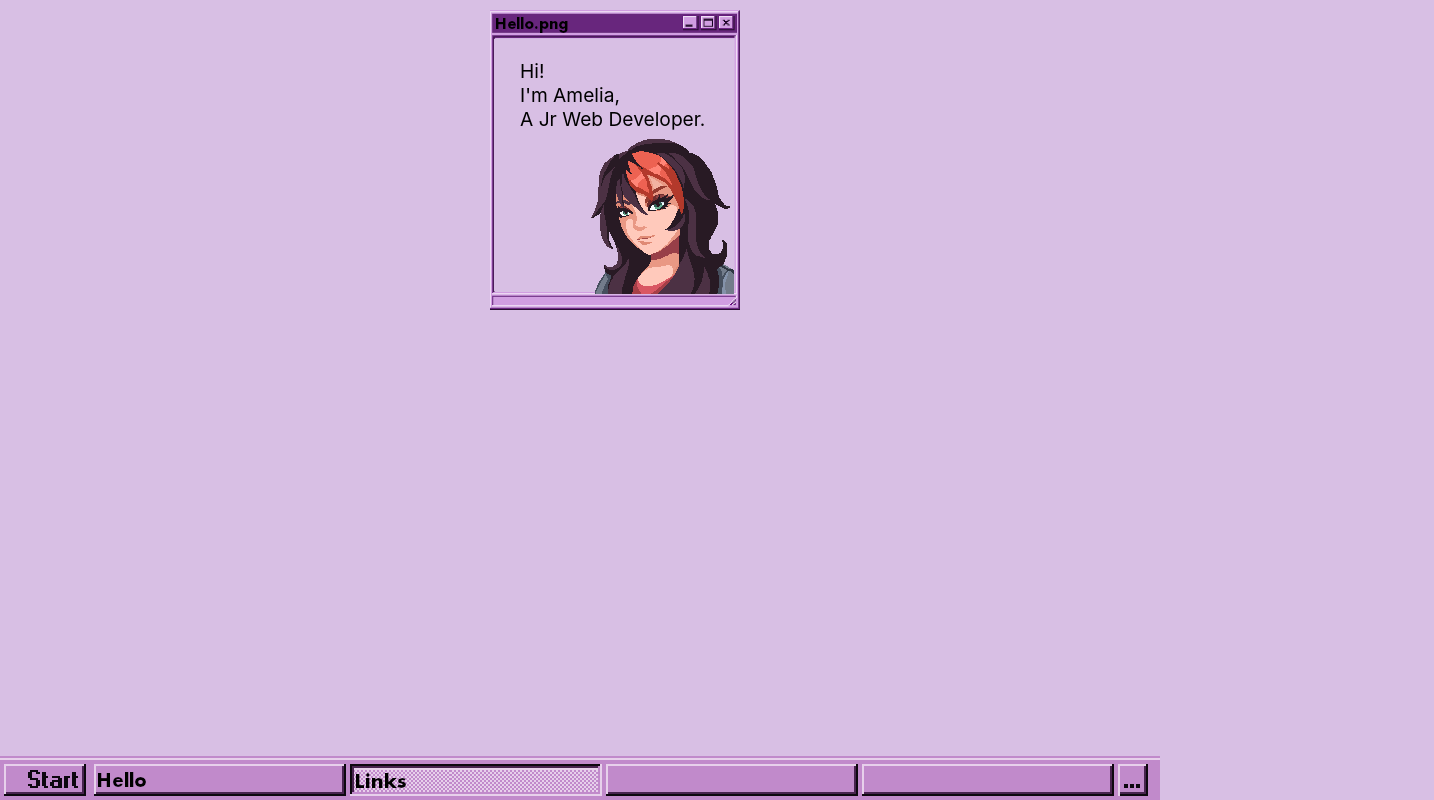
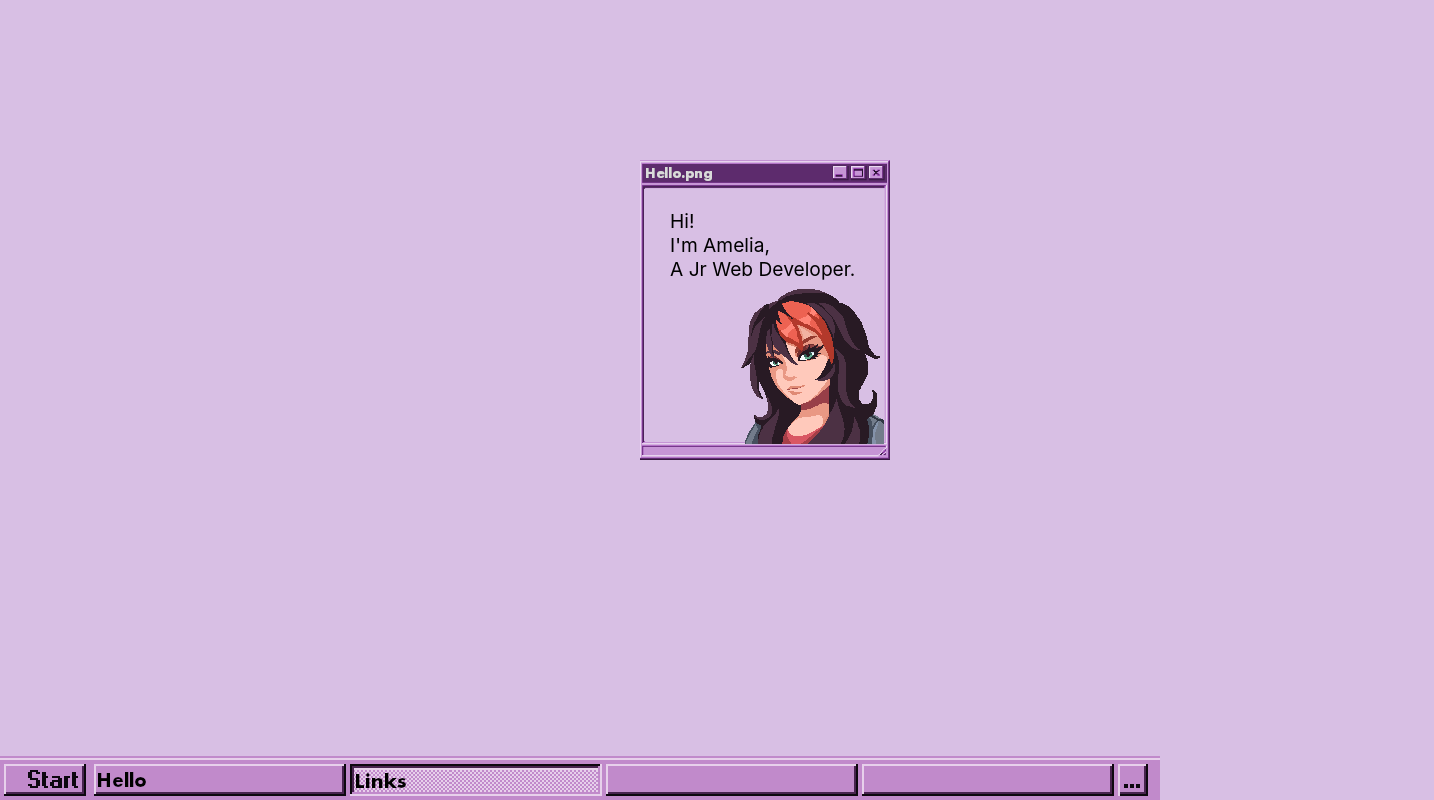
Before and after one commit to ameliaxjones/Portfolio-2.0, a React (Create React App) app: page / in a window 1280 px wide. Shown: the whole page, 1434 px wide, since content can reach past the window. Built offline with nearby package versions, Linux system fonts and the light colour scheme.

Commit message:
added dragable package and aplied it onto hello div in home

```diff
--- a/package.json
+++ b/package.json
@@ -8,6 +8,7 @@
     "@testing-library/user-event": "^13.5.0",
     "react": "^18.1.0",
     "react-dom": "^18.1.0",
+    "react-draggable": "^4.4.5",
     "react-router-dom": "^6.3.0",
     "react-scripts": "5.0.1",
     "web-vitals": "^2.1.4"
@@ -36,6 +37,4 @@
       "last 1 safari version"
     ]
   }
-
-
 }
--- a/src/pages/Home.js
+++ b/src/pages/Home.js
@@ -1,4 +1,6 @@
 import React from "react";
+import Draggable from 'react-draggable';
+
 import "../Home.css";
 
 function Home(){
@@ -7,12 +9,14 @@
         <div>
             <div id="icons">
             </div>
+                 <Draggable>
                     <div id="border-me">
                         <div id="hello"></div>
                         <p>Hi! <br></br>
                             I'm Amelia, <br></br>
                         A Jr Web Developer.</p>
                     </div>
+                </Draggable>
         </div>
 
     )
```
Also changed, not shown: public/assets/helloborder.png, 1 other file (tests, documents, lock files or other folders). Lines whose indentation alone changed are shown as unchanged.
